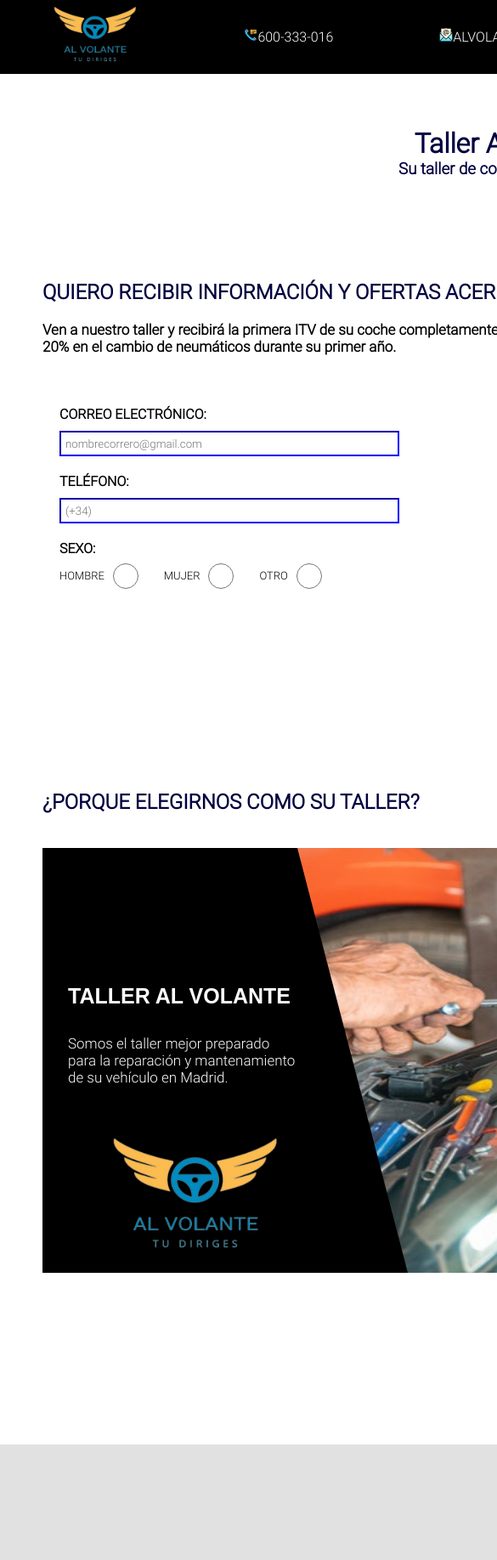
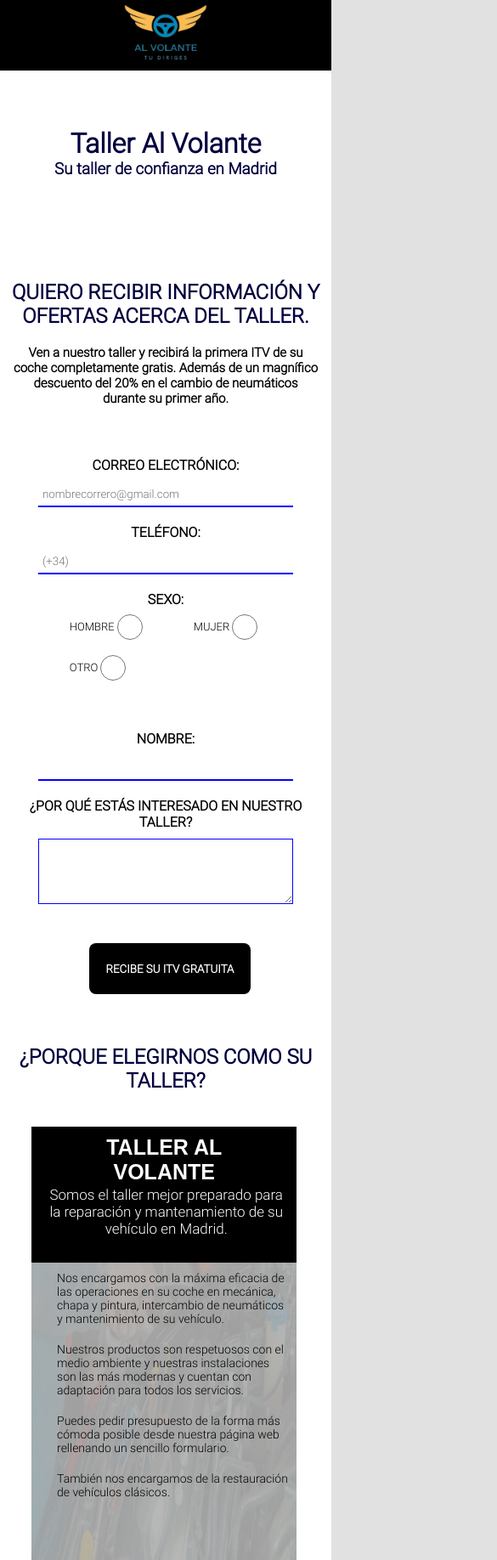
Before and after one commit to AlVolanteMadrid/TallerAlVolante, a plain HTML site: page index.html in a window 390 px wide. Shown: the top 1836 px of the page at 85% size, 585 px wide, since content can reach past the window. Before the commit the page ends 1700 px from the top, so only its background shows below. Drawn offline with Linux system fonts and the light colour scheme.

Commit message:
Creado el responsive de la página para móviles.

```diff
--- /dev/null
+++ b/css/responsive.css
@@ -0,0 +1,222 @@
+
+/* MÓVIL */
+@media only screen and (min-width: 350px) and (max-width: 599px){
+
+    /* CONTENEDOR */
+    #contenedor {
+      width: 100%;
+      height: 2140px;
+    }
+
+
+    /* HEADER */
+    header {
+      width: 100%;
+    }
+
+    header nav {
+      padding-top: 5px;
+      padding-bottom: 5px;
+    }
+
+    nav div{
+      display: none;
+      transition: 0.3s;
+      cursor: default;
+    }
+
+    nav>div:first-child{
+      display: block;
+      margin-left: 0px;
+    }
+
+    nav>div:hover{
+      transform: scale(1.0);
+    }
+
+    #titulo{
+      width: 100%;
+    }
+
+
+    /* FORMULARIO */
+    #form{
+      position: relative;
+      margin: 0 auto;
+      top: 100px;
+      width: 93%;
+      text-align: center;
+    }
+
+    #form>h2{
+      margin-left: 0px;
+    }
+
+    #form>h3{
+      width: 100%;
+      text-align: center;
+      margin-left: 0px;
+      font-size: 15px;
+      margin-bottom: 20px;
+    }
+
+    form>div{
+      width: 90%;
+      height: 270px;
+      margin-top: 40px;
+      left: 50%;
+      margin-left: -45%;
+    }
+
+
+    #form2{
+      width: 90%;
+      left: 50%;
+      height: 240px;
+      margin-left: -45%;
+      top: 490px;
+    }
+
+    #form2 textarea{
+      width: 300px;
+    }
+
+    form>div *{
+      margin-left: 0px;
+    }
+
+    form input{
+      width: 300px;
+    }
+
+    label.sexo{
+      margin-right: 20px;
+      margin-left: 50px;
+    }
+
+    div.sexo{
+      height: 10px;
+    }
+
+    div.sexo>input{
+      width: 30px;
+      margin-left: -17px;
+      margin-right: 10px;
+    }
+
+    input.bot{
+      width: 190px;
+      top: 830px;
+      left: 50%;
+      margin-left: -90px;
+    }
+
+
+    /* CONTENIDO: ARGUMENTO */
+    #arg{
+      width: 90%;
+      height: 600px;
+      position: relative;
+      margin: 400px auto 0;
+    }
+
+    #arg>h2{
+      margin-left: 0px;
+      text-align: center;
+    }
+
+    #arg>div{
+      width: 89%;
+      height: 510px;
+      margin-left: 0;
+      left: 5%;
+    }
+
+    #arg>div>img{
+      width: 100%;
+      height: 100%;
+    }
+
+    #tit{
+      width: 100%;
+      height: 160px;
+      border-bottom: 0;
+      border-right: 0;
+      background-color: black;
+      text-align: center;
+    }
+
+    #tit>p{
+      left: 20px;
+      margin-top: 0px;
+    }
+
+    #tit>p:first-child{
+      left: 50%;
+      transform: translate(-50%,0);
+    }
+
+    #tit>p:nth-child(2){
+      top: 70px;
+      padding-right: 15px;
+    }
+
+    #tit>img{
+      display: none;
+    }
+
+    #tit+div{
+      width: 100%;
+      height: 100%;
+      left: 0px;
+      top: 100px;
+    }
+
+    #tit+div>p{
+      margin-top: 20px;
+      padding-left: 10px;
+      padding-right: 10px;
+      font-size: 14px;
+    }
+
+    #arg>div:hover>#tit+div{
+      top: 100px;
+    }
+
+
+    /* BOTÓN */
+    #arg+div{
+      width: 100%;
+      top: 50px;
+    }
+
+    .bot{
+      left: 50%;
+      margin-left: -90px;
+      width: 190px;
+    }
+
+
+    /* FOOTER */
+    footer>div{
+      width: 100%;
+      height: 100px;
+      margin-bottom: 0px;
+    }
+
+    footer>div>img{
+      position: relative;
+      top: -90px;
+    }
+
+    div.contactar{
+      display: block;
+      margin-top: 14px;
+    }
+
+    div.contactar>img{
+      width: 10px;
+      float: left;
+      margin-top: 2px;
+    }
+  }
--- a/css/styles.css
+++ b/css/styles.css
@@ -30,9 +30,10 @@ h2{
 #contenedor {
   background-color: white;
   width: 1200px;
-  height: 1700px;
-  position: relative;
-  margin: 0 auto;
+  height: 1810px;
+  position: absolute;
+  left: 50%;
+  transform: translate(-50%, 0);
 }
 
 
@@ -57,7 +58,7 @@ nav div{
   cursor: default;
 }
 
-nav>div:hover{
+nav div:hover{
   transform: scale(1.3);
   transition: 0.3s;
 }
@@ -101,7 +102,7 @@ form>div{
   left: 600px;
 }
 
-form>div>*{
+form>div *{
   display: table-row;
   margin-left: 20px;
 }
@@ -123,8 +124,10 @@ form input{
   width: 400px;
   height: 30px;
   margin-bottom: 20px;
+  padding-left: 5px;
   border-color: blue;
-  padding-left: 5px;
+  border-width: 0px 0px 2px 0px;
+  background: none;
 }
 
 form input:focus, textarea:focus{
@@ -138,34 +141,12 @@ form input[type="radio"]{
   margin-top: -2px;
 }
 
-input#otro{
-  margin-right: 100px;
-}
 
 label.sexo{
   float: left;
   margin-top: 5px;
   font-size: 13px;
   font-weight: normal;
-}
-
-label.especificar{
-  font-weight: normal;
-  float: left;
-  margin-top: 4px;
-}
-
-input.especificar{
-  width: 200px;
-  float: left;
-}
-
-input#otro~.especificar{
-  visibility: hidden;
-}
-
-input#otro:checked~.especificar{
-  visibility: visible;
 }
 
 form textarea{
@@ -259,17 +240,12 @@ input.bot{
   margin-top: 30px;
   padding-left: 90px;
   font-size: 20px;
-
+  margin-left: 20px;
 }
 
 #arg>div:hover>#tit+div{
   top: 0px;
   transition: 0.5s;
-}
-
-#tit+div>p{
-  position: relative;
-  margin-left: 20px;
 }
 
 
@@ -304,3 +280,26 @@ input.bot{
   transition-timing-function: linear;
   transition: 0.5s;
 }
+
+
+/* FOOTER */
+footer>div{
+  width: 1200px;
+  height: 70px;
+  background: black;
+  position: relative;
+  margin-top: 150px;
+  color: white;
+}
+
+footer img{
+  width: 30px;
+  float: right;
+  margin-top: 20px;
+  margin-right: 15px;
+  transition: 0.2s;
+}
+
+div.contactar{
+  display: none;
+}
--- a/index.html
+++ b/index.html
@@ -5,8 +5,8 @@
     <meta http-equiv="X-UA-Compatible" content="IE=edge" />
     <meta name="viewport" content="width=device-width, initial-scale=1.0" />
     <title>ALVOLANTE MADRID</title>
-    <link rel="stylesheet" href="css/styles.css" />
-
+    <link rel="stylesheet" type="text/css" href="css/styles.css"/>
+    <link rel="stylesheet" type="text/css" href="css/responsive.css"/>
     <link rel="icon" type="image/x-icon" href="img/icono.ico">
 
   </head>
@@ -45,10 +45,14 @@
             <label for="gm">CORREO ELECTRÓNICO:</label><input type="email" id="gm" placeholder="nombrecorrero@gmail.com">
             <label for="tel">TELÉFONO:</label><input type="tel" id="tel" placeholder="(+34)">
             <p>SEXO:</p>
-            <label for="hombre" class="sexo">HOMBRE</label><input type="radio" name="sexo" id="hombre" value="hombre">
-            <label for="mujer" class="sexo">MUJER</label><input type="radio" name="sexo" id="mujer" value="mujer">
-            <label for="otro" class="sexo">OTRO</label><input type="radio" name="sexo" id="otro" value="otro">
-            <label for="especificar" class="especificar">Especificar:</label><input type="text" id="especificar" class="especificar">
+            <div class="sexo">
+              <label for="hombre" class="sexo" id="labelHombre">HOMBRE</label><input type="radio" name="sexo" id="hombre" value="hombre">
+              <label for="mujer" class="sexo">MUJER</label><input type="radio" name="sexo" id="mujer" value="mujer">
+              <label for="otro" class="sexo">OTRO</label><input type="radio" name="sexo" id="otro" value="otro">
+            </div>
+
+
+
           </div>
 
           <div id="form2">
@@ -85,6 +89,19 @@
       </div>
 
       <div><a class="bot" onclick="enProceso()">VISITAR</a></div>
+
+      <footer>
+        <div>
+          <div class="contactar"><img src="img/llamada_telefonica.png" alt="" srcset="" />600-333-016</div>
+
+          <div class="contactar"><img src="img/email.png" alt="" srcset="" />ALVOLANTE@gmail.com</div>
+
+          <div class="contactar"><img src="img/ubicacion.png" alt="" srcset="" />Av. de Europa, 15,28922 Alcorcón, Madrid</div>
+
+          <img src="img/instagram.png" alt="Logo instagram">
+          <img src="img/twitter.png" alt="Logo twitter">
+        </div>
+      </footer>
     </div>
   </body>
   <script src="js/javascript.js"></script>
```
Also changed, not shown: img/instagram.png (added), img/twitter.png (added).
